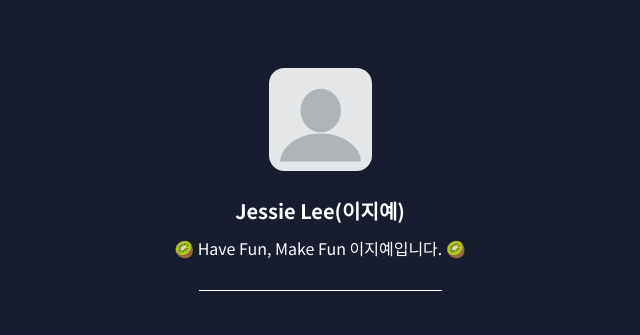
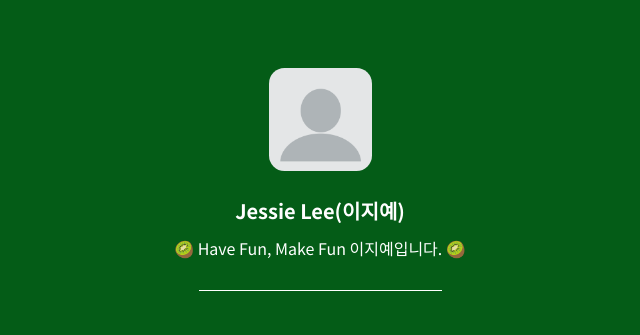
Before and after one commit to 100-hours-a-week/2-jessie-lee-profile_page, a plain HTML site: page index.html in a window 1280 px wide. Shown: the top 335 px of the page, without its empty margins (320-960 px from the left). Drawn offline with Linux system fonts and the light colour scheme.

Commit message:
style: 배경 색 수정

```diff
--- a/index.css
+++ b/index.css
@@ -5,7 +5,7 @@
 body {
   display: flex;
   justify-content: center;
-  background-color: #171d2e;
+  background-color: #045c17;
   font-family: "Noto Sans KR", sans-serif;
 }
 .wrap {
```
